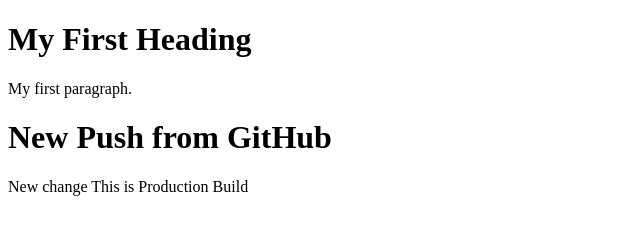
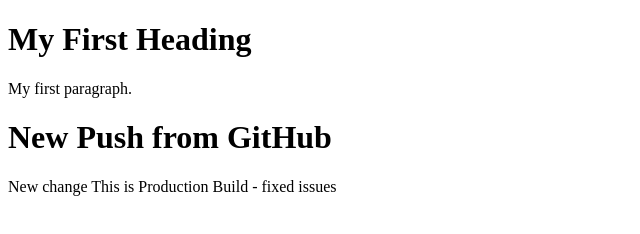
Before and after one commit to harisetlem/sample-app, a plain HTML site: page index.html in a window 1280 px wide. Shown: the whole page, without its empty margins (0-640 px from the left). Drawn offline with Linux system fonts and the light colour scheme.

Commit message:
production build

```diff
--- a/index.html
+++ b/index.html
@@ -8,6 +8,6 @@
 <h1>New Push from GitHub</h1>
 New change
 
-This is Production Build
+This is Production Build - fixed issues
 </body>
 </html>
```
